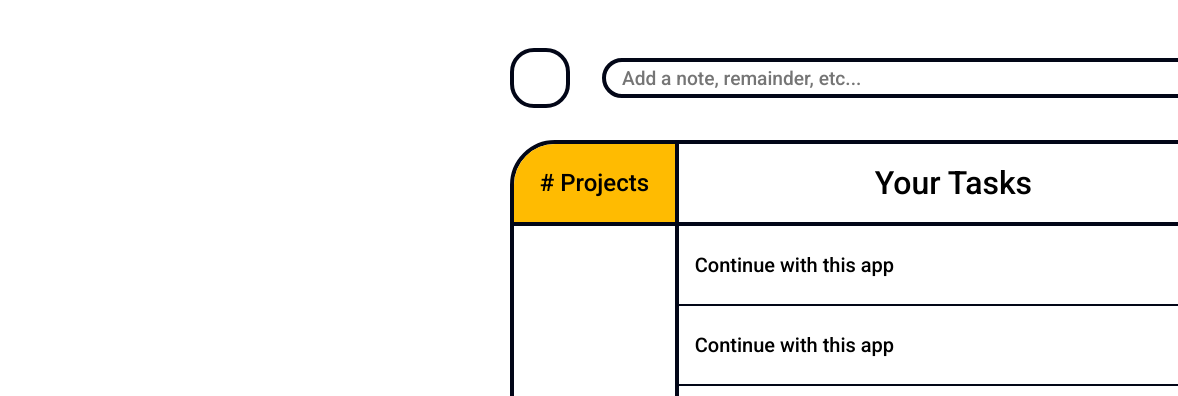
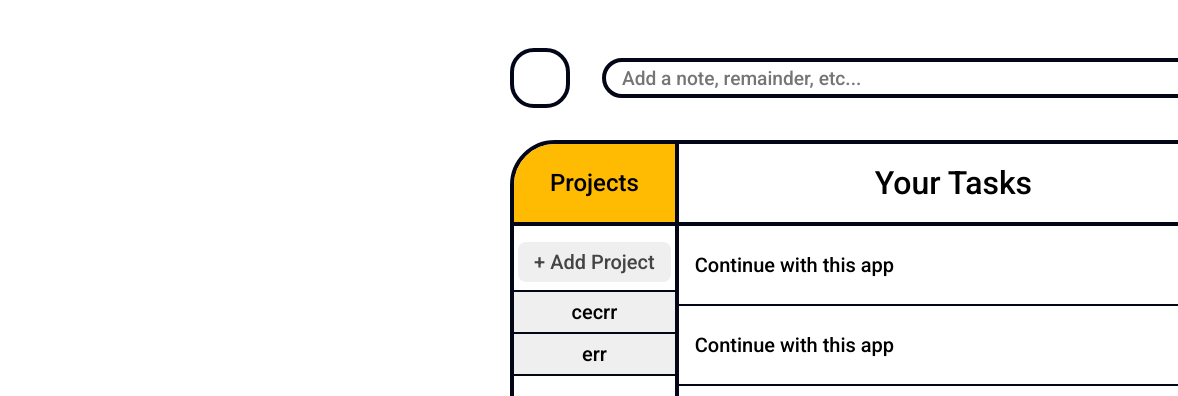
Before and after one commit to mlorenzm/todo, a plain HTML site: page index.html in a window 1280 px wide. Shown: the top 396 px of the page, 0-1178 px from the left. Drawn offline with Linux system fonts and the light colour scheme.

Commit message:
add CSS to projects panel

```diff
--- a/index.html
+++ b/index.html
@@ -24,11 +24,14 @@
         </form>
         </header>
       <div class="board">
-        <div class="project-title"># Projects</div>
+        <div class="project-title">Projects</div>
         <div class="tasks-title">Your Tasks</div>
         <div id="tasks-container" class="tasks-container"></div>
-        <div class="projects-container"></div>
-      </div>
+        <div class="projects-container">
+          <button id="add-project-btn">+ Add Project</button>
+          <button class="div">cecrr</button>
+          <button class="">err</button>
+        </div>
     </main>
     <footer>
       Developed with ❤️ by
--- a/main.css
+++ b/main.css
@@ -1,10 +1,4 @@
-/*!*********************************************************************************************************!*\
-  !*** css ./node_modules/css-loader/dist/cjs.js!./node_modules/sass-loader/dist/cjs.js!./src/style.scss ***!
-  \*********************************************************************************************************/
-@import url(https://fonts.googleapis.com/css2?family=Roboto:wght@300;400;500&display=swap);
-/*!*************************************************************************************************************!*\
-  !*** css ./node_modules/css-loader/dist/cjs.js!./node_modules/sass-loader/dist/cjs.js!./src/style.scss (1) ***!
-  \*************************************************************************************************************/
+@import url("https://fonts.googleapis.com/css2?family=Roboto:wght@300;400;500&display=swap");
 footer {
   position: fixed;
   bottom: 0;
@@ -221,6 +215,40 @@ main {
   flex-direction: row;
 }
 
+.projects-container {
+  display: flex;
+  flex-direction: column;
+  align-items: center;
+  padding-top: 1rem;
+}
+.projects-container button {
+  font-size: 1.25rem;
+  font-weight: 500;
+  width: 100%;
+  padding: 0.5rem 0.25rem;
+  border-bottom: rgb(2, 6, 23) solid 2px;
+}
+.projects-container button:hover {
+  background-color: #c6c6c6;
+  cursor: pointer;
+}
+.projects-container button:nth-child(2) {
+  border-top: rgb(2, 6, 23) solid 2px;
+}
+
+#add-project-btn {
+  width: auto;
+  border: 0;
+  padding: 0.5rem 1rem;
+  margin-bottom: 0.5rem;
+  border-radius: 0.5rem;
+  color: rgb(68, 68, 68);
+}
+#add-project-btn:hover {
+  color: rgb(2, 6, 23);
+  box-shadow: 3px 5px #efefef;
+}
+
 * {
   box-sizing: border-box;
   padding: 0;
@@ -232,3 +260,5 @@ main {
 body {
   background-color: white;
 }
+
+/*# sourceMappingURL=main.css.map */
```
Also changed, not shown: 1 other file.
